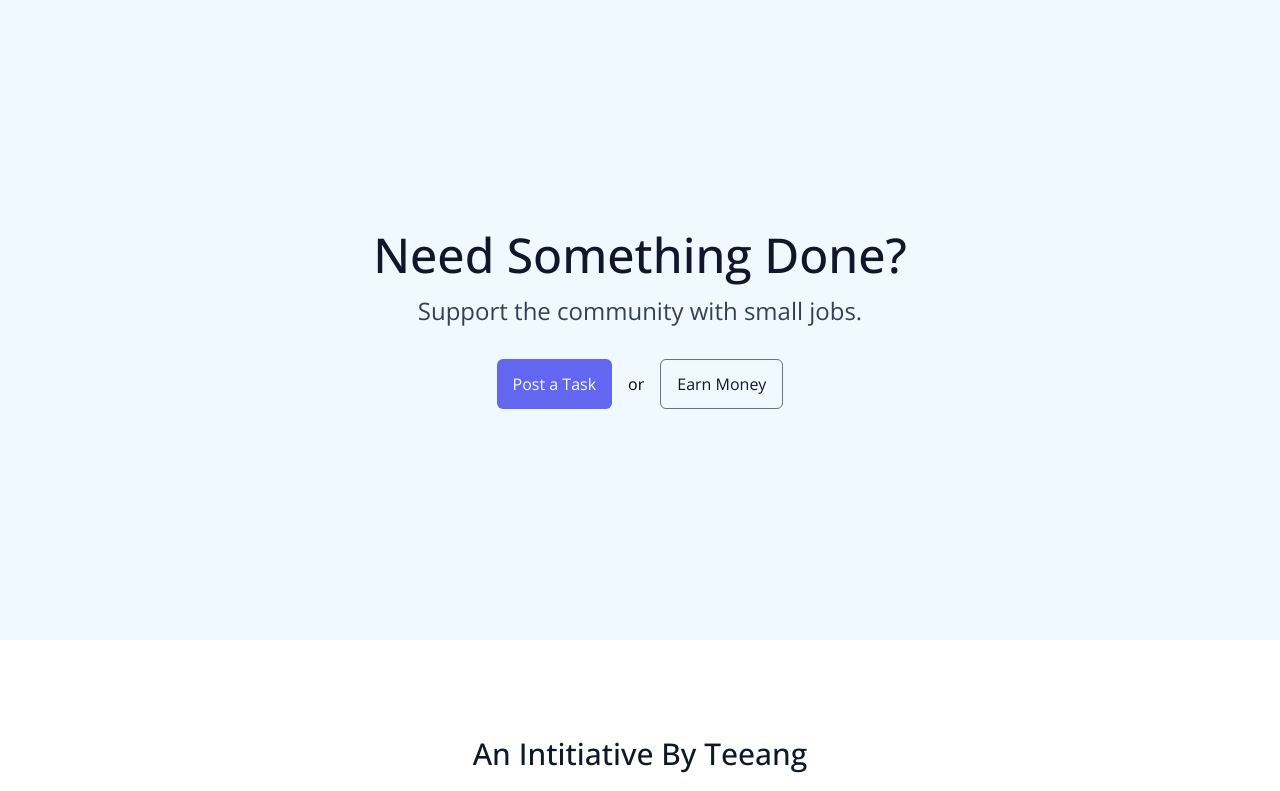
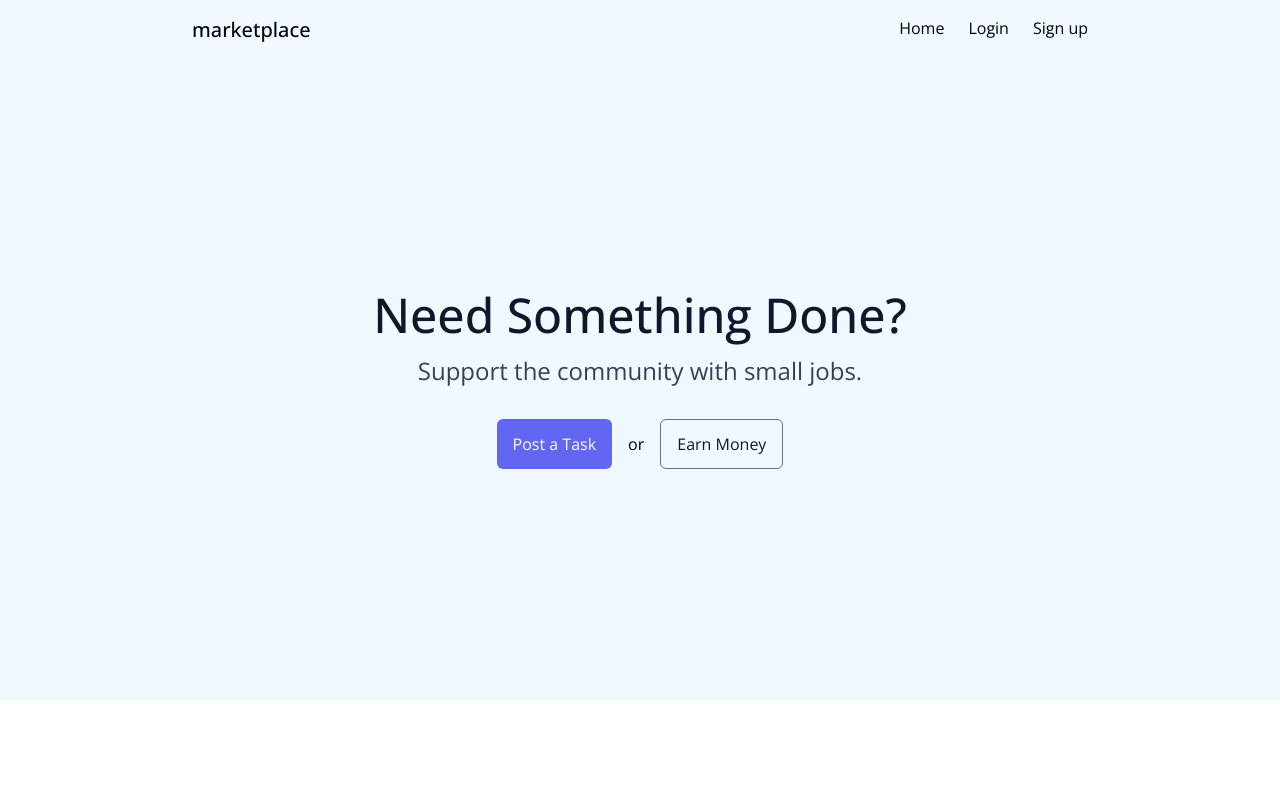
Before and after one commit to davidtaing/marketplace, a Next.js app: page / in a window 1280 px wide. Shown: the top 791 px of the page. Built offline with nearby package versions, Linux system fonts and the light colour scheme.

Commit message:
WIP: header

```diff
--- /dev/null
+++ b/src/components/Header.tsx
@@ -0,0 +1,40 @@
+import Link from "next/link";
+
+import { LayoutContainer } from "./LayoutContainer";
+
+const NavMenu = () => {
+  return (
+    <ul className="inline-flex gap-6">
+      <li>
+        <Link href="/">
+          <a>Home</a>
+        </Link>
+      </li>
+      <li>
+        <Link href="/login">
+          <a>Login</a>
+        </Link>
+      </li>
+      <li>
+        <Link href="/signup">
+          <a>Sign up</a>
+        </Link>
+      </li>
+    </ul>
+  );
+};
+
+export const Header = () => {
+  return (
+    <header className="p-4">
+      <LayoutContainer className="flex justify-between">
+        <span className="text-xl font-medium">
+          <Link href="/">
+            <a>marketplace</a>
+          </Link>
+        </span>
+        <NavMenu />
+      </LayoutContainer>
+    </header>
+  );
+};
--- a/src/pages/_app.tsx
+++ b/src/pages/_app.tsx
@@ -1,9 +1,11 @@
 import "../styles/globals.css";
 import type { AppProps } from "next/app";
+import { Header } from "../components/Header";
 
 function MyApp({ Component, pageProps }: AppProps) {
   return (
     <div className="bg-sky-50 min-h-screen">
+      <Header />
       <Component {...pageProps} />
     </div>
   );
```
